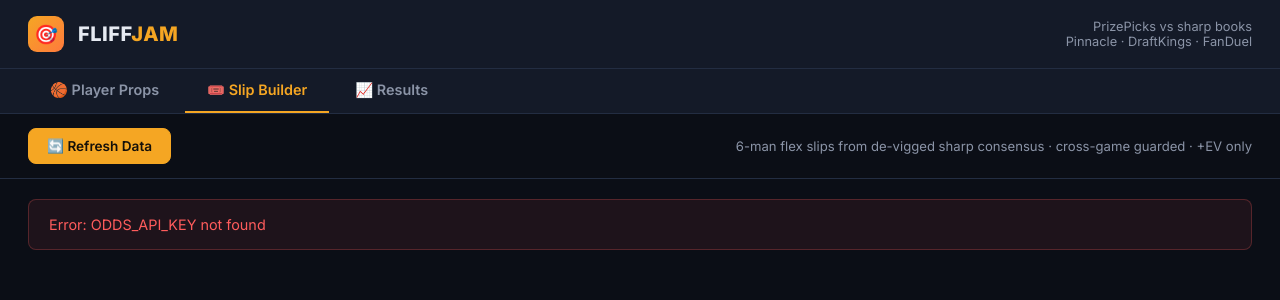
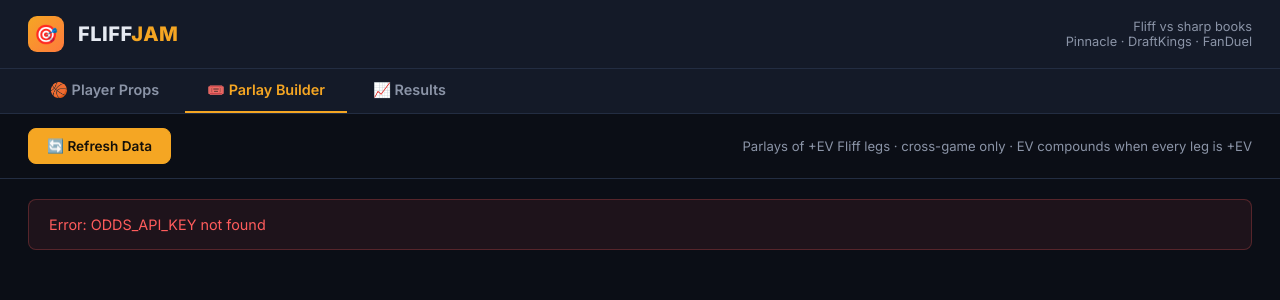
Before and after one commit to kyle-vo/FliffJam, a Flask app: page /slips in a window 1280 px wide. Shown: the top 300 px of the page. Run offline with Flask 3, Linux system fonts and the light colour scheme; data that the repository does not hold is empty.

Commit message:
Switch target book from PrizePicks to Fliff (real odds, true parlays)
Fliff is a real sportsbook with quoted odds and no per-bet fee, so:
- Target book is fliff (TheOddsAPI key, us2 region); h2h and spreads
  are fetched again alongside player props
- Edge is plain EV% at Fliff's price vs the de-vigged sharp consensus;
  Fliff odds column returns to the Player Props table, flex badges and
  breakeven math removed, Moneyline/Spread back in the market filter
- Slip Builder becomes Parlay Builder: best 2- and 3-leg parlays of
  +EV legs (cross-game, distinct players), EV = product(dec*p) - 1,
  payout shown as American odds; Fade prices the opposite side of
  every leg at Fliff's actual price; links go to sports.getfliff.com
- Results grades parlays W/L using the stored payout multiplier;
  legacy PP/Kalshi entries still grade as before
- Tests updated for Fliff (33 passing)

Co-Authored-By: Claude Fable 5.1 <noreply@anthropic.com>

```diff
--- a/server.py
+++ b/server.py
@@ -82,9 +82,9 @@ def _compute_opportunities():
 
     opportunities = calculate_ev_multi_from_data(target_markets, sharp_markets, matched)
 
-    # PrizePicks-only product: drop anything else (e.g. stale kalshi cache rows)
+    # Fliff-only product: drop anything else (e.g. stale cache rows)
     opportunities = [o for o in opportunities
-                     if (o.get('target_book') or '').lower() == 'prizepicks']
+                     if (o.get('target_book') or '').lower() == 'fliff']
 
     # Drop live/already-started games
     now = datetime.now(timezone.utc)
@@ -111,12 +111,10 @@ def _compute_opportunities():
         sharp_odds = opp.get('sharp_odds', 0)
         opp['value'] = odds_to_scale(target_odds) - odds_to_scale(sharp_odds)
 
-    # Edge: PrizePicks pays flex multipliers, not odds. Edge = true prob minus
-    # the ~54.5%/leg 6-flex breakeven, in probability points.
-    PP_FLEX_BREAKEVEN = 0.545
+    # Edge: Fliff is a real sportsbook paying its quoted odds with no
+    # per-bet fee, so edge is plain EV% against the consensus probability.
     for opp in opportunities:
-        true_prob = opp.get('true_probability')
-        opp['edge'] = None if true_prob is None else (true_prob - PP_FLEX_BREAKEVEN) * 100
+        opp['edge'] = opp.get('ev_percent')
 
     # Readable type + sport labels
     type_mapping = {
@@ -165,7 +163,7 @@ def _compute_opportunities():
 
 @app.route('/api/ev')
 def get_ev_opportunities():
-    """PrizePicks player props with flex-breakeven edge."""
+    """Fliff markets (props, moneylines, spreads) with EV edge."""
     try:
         opportunities = _compute_opportunities()
         positive_ev = [o for o in opportunities if o['ev'] > 0]
--- a/templates/slips.html
+++ b/templates/slips.html
@@ -3,7 +3,7 @@
 <head>
     <meta charset="UTF-8">
     <meta name="viewport" content="width=device-width, initial-scale=1.0">
-    <title>FliffJam - Slip Builder</title>
+    <title>FliffJam - Parlay Builder</title>
     <link rel="preconnect" href="https://fonts.googleapis.com">
     <link href="https://fonts.googleapis.com/css2?family=Inter:wght@400;500;600;700;800&display=swap" rel="stylesheet">
     <link rel="stylesheet" href="/static/theme.css">
@@ -13,12 +13,12 @@
         <header>
             <div class="logo-mark">🎯</div>
             <h1>FLIFF<span>JAM</span></h1>
-            <p>PrizePicks vs sharp books<br>Pinnacle · DraftKings · FanDuel</p>
+            <p>Fliff vs sharp books<br>Pinnacle · DraftKings · FanDuel</p>
         </header>
 
         <div class="nav-tabs">
             <a href="/" class="nav-tab">🏀 Player Props</a>
-            <a href="/slips" class="nav-tab active">🎟️ Slip Builder</a>
+            <a href="/slips" class="nav-tab active">🎟️ Parlay Builder</a>
             <a href="/results" class="nav-tab">📈 Results</a>
         </div>
 
@@ -29,14 +29,14 @@
             </div>
             <div class="filter-group">
                 <span style="color: var(--muted); font-size: 0.82em;">
-                    6-man flex slips from de-vigged sharp consensus · cross-game guarded · +EV only
+                    Parlays of +EV Fliff legs · cross-game only · EV compounds when every leg is +EV
                 </span>
             </div>
         </div>
 
         <div id="loading" class="loading">
             <div class="loading-spinner"></div>
-            <div>Building slips...</div>
+            <div>Building parlays...</div>
         </div>
 
         <div id="error" class="error" style="display: none;"></div>
@@ -44,16 +44,14 @@
         <div id="slipsContent" style="display: none; padding: 10px 28px 30px;"></div>
 
         <div id="noData" class="no-data" style="display: none;">
-            No positive-EV slips on the current board. That's the tool protecting your bankroll — check back after lines refresh.
+            No positive-EV parlays on the current board — not enough +EV Fliff legs across different games. Check back after lines refresh.
         </div>
     </div>
 
     <script>
         let allData = [];
         let fetchedAt = null;
-
-        // PrizePicks breakevens / payouts
-        const FLEX6_PAYOUTS = { 6: 25, 5: 2, 4: 0.4 };
+        const FLIFF_URL = 'https://sports.getfliff.com/';
 
         window.addEventListener('DOMContentLoaded', loadData);
         setInterval(updateDataAge, 60000);
@@ -98,8 +96,19 @@
             }
         }
 
+        // ---- odds helpers ----
         function oddsToScale(americanOdds) {
             return americanOdds < 0 ? americanOdds + 100 : americanOdds - 100;
+        }
+
+        function formatOdds(odds) {
+            if (odds === null || odds === undefined) return '—';
+            return odds > 0 ? `+${odds}` : `${odds}`;
+        }
+
+        function decimalToAmerican(dec) {
+            if (!dec || dec <= 1) return null;
+            return dec >= 2 ? Math.round((dec - 1) * 100) : Math.round(-100 / (dec - 1));
         }
 
         function sharpSpread(item) {
@@ -112,63 +121,10 @@
             return Math.max(...vals) - Math.min(...vals);
         }
 
-        function slipLegPool() {
-            const now = Date.now();
-            const base = allData.filter(i =>
-                (i.target_book || '').toLowerCase() === 'prizepicks' &&
-                i.true_probability !== null && i.true_probability !== undefined &&
-                (!i.commence_time || new Date(i.commence_time) > now)
-            );
-            let candidates = base.filter(i => sharpSpread(i) <= 40);
-            if (candidates.length < 6) candidates = base;
-
-            const bestPerPlayer = {};
-            for (const c of candidates) {
-                const key = `${c.player}_${c.market_key}`;
-                if (!bestPerPlayer[key] || c.true_probability > bestPerPlayer[key].true_probability) {
-                    bestPerPlayer[key] = c;
-                }
-            }
-            return Object.values(bestPerPlayer)
-                .sort((a, b) => b.true_probability - a.true_probability);
-        }
-
-        // Greedy 6-flex from a pool: max 2 legs/game, one square per player.
-        function buildSixFlex(pool) {
-            const chosen = [];
-            const perEvent = {};
-            const usedPlayers = new Set();
-            for (const l of pool) {
-                if ((perEvent[l.event] || 0) >= 2) continue;
-                if (usedPlayers.has(l.player)) continue;
-                chosen.push(l);
-                usedPlayers.add(l.player);
-                perEvent[l.event] = (perEvent[l.event] || 0) + 1;
-                if (chosen.length === 6) break;
-            }
-            if (chosen.length < 6) return null;
-
-            // dp[k] = P(exactly k legs hit) — Poisson-binomial
-            let dp = [1];
-            for (const l of chosen) {
-                const p = l.true_probability;
-                const next = new Array(dp.length + 1).fill(0);
-                for (let k = 0; k < dp.length; k++) {
-                    next[k] += dp[k] * (1 - p);
-                    next[k + 1] += dp[k] * p;
-                }
-                dp = next;
-            }
-            let ev = -1;
-            for (const [hits, mult] of Object.entries(FLEX6_PAYOUTS)) {
-                ev += dp[parseInt(hits)] * mult;
-            }
-            return { legs: chosen, dp, ev };
-        }
-
         function formatMarketKey(key) {
             const map = {
-                'h2h': 'ML', 'player_points': 'Points', 'player_rebounds': 'Rebounds',
+                'h2h': 'ML', 'spreads': 'Spread',
+                'player_points': 'Points', 'player_rebounds': 'Rebounds',
                 'player_assists': 'Assists', 'player_points_assists': 'Pts + Ast',
                 'player_points_rebounds': 'Pts + Reb',
                 'pitcher_strikeouts': 'Strikeouts', 'batter_total_bases': 'Total Bases'
@@ -178,51 +134,91 @@
 
         function escapeHtml(text) {
             const div = document.createElement('div');
-            div.textContent = text;
+            div.textContent = text ?? '';
             return div.innerHTML;
         }
 
-        // ---- Slip tracking (shared with Results page via localStorage) ----
-        let renderedFlexes = [];
-        let renderedFades = [];
-        let renderedPairs = [];
+        // ---- leg pool: +EV Fliff legs, upcoming, sharp books agreeing ----
+        function parlayLegPool() {
+            const now = Date.now();
+            const base = allData.filter(i =>
+                i.ev > 0 &&
+                i.target_decimal && i.true_probability !== null && i.true_probability !== undefined &&
+                (!i.commence_time || new Date(i.commence_time) > now)
+            );
+            let candidates = base.filter(i => sharpSpread(i) <= 40);
+            if (candidates.length < 4) candidates = base;
 
-        // Mirror a slip: flip every leg's side, complement its probability
-        // (the consensus is de-vigged/two-sided, so 1-p is the fair flip).
-        function buildFade(flex) {
-            const legs = flex.legs.map(l => ({
-                ...l,
-                selection: (l.selection || '').toLowerCase() === 'over' ? 'Under' : 'Over',
-                true_probability: 1 - l.true_probability
-            }));
-            let dp = [1];
-            for (const l of legs) {
-                const p = l.true_probability;
-                const next = new Array(dp.length + 1).fill(0);
-                for (let k = 0; k < dp.length; k++) {
-                    next[k] += dp[k] * (1 - p);
-                    next[k + 1] += dp[k] * p;
+            // One best pick per player+market (never both sides of a line)
+            const best = {};
+            for (const c of candidates) {
+                const key = `${c.event}_${c.player}_${c.market_key}`;
+                if (!best[key] || c.ev > best[key].ev) best[key] = c;
             }
-                dp = next;
-            }
-            let ev = -1;
-            for (const [hits, mult] of Object.entries(FLEX6_PAYOUTS)) {
-                ev += dp[parseInt(hits)] * mult;
-            }
-            return { legs, dp, ev };
+            return Object.values(best).sort((a, b) => b.ev - a.ev);
         }
 
-        function toggleFade(idx) {
-            const el = document.getElementById(`fade-${idx}`);
-            if (el) el.style.display = el.style.display === 'none' ? 'block' : 'none';
+        // Parlay math: independent legs multiply. EV = Π(dec_i × p_i) − 1.
+        function scoreParlay(legs) {
+            let payout = 1, hit = 1;
+            for (const l of legs) { payout *= l.target_decimal; hit *= l.true_probability; }
+            return { legs, payout, hit, ev: payout * hit - 1 };
         }
 
-        // Fade button: PrizePicks opens in a new tab (via the anchor's href);
-        // this just makes sure the flipped legs are visible to enter from.
+        function distinctGamesAndPlayers(legs) {
+            const events = new Set(), players = new Set();
+            for (const l of legs) {
+                if (events.has(l.event) || players.has(l.player)) return false;
+                events.add(l.event); players.add(l.player);
+            }
+            return true;
+        }
+
+        function buildParlays(pool, size, fromTop, keep) {
+            const legs = pool.slice(0, fromTop);
+            const out = [];
+            const pick = (start, chosen) => {
+                if (chosen.length === size) {
+                    if (distinctGamesAndPlayers(chosen)) {
+                        const s = scoreParlay(chosen);
+                        if (s.ev > 0) out.push(s);
+                    }
+                    return;
+                }
+                for (let i = start; i < legs.length; i++) pick(i + 1, [...chosen, legs[i]]);
+            };
+            pick(0, []);
+            out.sort((a, b) => b.ev - a.ev);
+            return out.slice(0, keep);
+        }
+
+        // ---- fade: the exact opposite side of every leg, priced at Fliff ----
+        function oppositeLeg(leg) {
+            const isProp = !!leg.selection;
+            return allData.find(o =>
+                o.event === leg.event && o.market_key === leg.market_key &&
+                o.commence_time === leg.commence_time &&
+                (isProp
+                    ? (o.player === leg.player && o.line === leg.line &&
+                       o.selection && o.selection.toLowerCase() !== leg.selection.toLowerCase())
+                    : (o.player !== leg.player))
+            ) || null;
+        }
+
+        function buildFade(parlay) {
+            const legs = parlay.legs.map(oppositeLeg);
+            if (legs.some(l => !l)) return null;  // Fliff doesn't price every other side
+            return scoreParlay(legs);
+        }
+
         function showFade(idx) {
             const el = document.getElementById(`fade-${idx}`);
             if (el) el.style.display = 'block';
         }
+
+        // ---- tracking (shared with Results page via localStorage) ----
+        let rendered = [];   // [{kind:'parlay', ...score}]
+        let renderedFades = [];
 
         function getTrackedSlips() {
             const t = localStorage.getItem('trackedSlips');
@@ -233,27 +229,25 @@
             localStorage.setItem('trackedSlips', JSON.stringify(t));
         }
 
-        function slipId(kind, legs) {
-            return kind + '|' + legs
-                .map(l => `${l.player}_${l.market_key}_${l.line}_${l.selection}`)
-                .sort()
-                .join('|');
+        function slipId(legs) {
+            return 'parlay|' + legs
+                .map(l => `${l.event}_${l.player}_${l.market_key}_${l.line}_${l.selection}`)
+                .sort().join('|');
         }
 
         function toggleSlipTrack(kind, idx) {
-            const slip = kind === 'flex' ? renderedFlexes[idx]
-                : kind === 'fade' ? renderedFades[idx]
-                : renderedPairs[idx];
+            const slip = kind === 'fade' ? renderedFades[idx] : rendered[idx];
             if (!slip) return;
-            const id = slipId(kind, slip.legs);
+            const id = slipId(slip.legs);
             const tracked = getTrackedSlips();
             if (tracked[id]) {
                 delete tracked[id];
             } else {
                 tracked[id] = {
                     ts: Date.now(),
-                    kind: kind === 'pair' ? '2-power' : '6-flex',
+                    kind: 'parlay',
                     ev: slip.ev,
+                    payout: slip.payout,
                     legs: slip.legs.map(l => ({
                         player: l.player,
                         selection: l.selection,
@@ -261,24 +255,24 @@
                         type: formatMarketKey(l.market_key),
                         event: l.event,
                         sport: l.sport || '',
-                        prob: l.true_probability
+                        prob: l.true_probability,
+                        odds: l.target_odds
                     })),
                     outcome: null
                 };
             }
             saveTrackedSlips(tracked);
-            // Re-render to refresh button states, keeping any open fade panels open
             const openFades = [...document.querySelectorAll('[id^="fade-"]')]
                 .filter(el => el.style.display !== 'none').map(el => el.id);
             renderSlips();
-            openFades.forEach(id => {
-                const el = document.getElementById(id);
+            openFades.forEach(fid => {
+                const el = document.getElementById(fid);
                 if (el) el.style.display = 'block';
             });
         }
 
         function trackBtn(kind, idx, legs) {
-            const isTracked = !!getTrackedSlips()[slipId(kind, legs)];
+            const isTracked = !!getTrackedSlips()[slipId(legs)];
             return `<button class="btn btn-secondary" style="padding:5px 12px; margin-top:6px; ${isTracked ? 'border-color:var(--green); color:var(--green);' : ''}"
                 onclick="toggleSlipTrack('${kind}', ${idx})">${isTracked ? '✓ Tracked' : '+ Track'}</button>`;
         }
@@ -287,70 +281,69 @@
             <div class="slip-leg">
                 <span class="badge badge-primary" style="margin-right:4px;">${escapeHtml(l.sport || '')}</span>
                 <strong>${escapeHtml(l.player)}</strong>
-                ${l.selection || ''} ${l.line !== null ? l.line : ''} ${formatMarketKey(l.market_key)}
+                ${l.selection || ''} ${l.line !== null && l.line !== undefined ? (l.market_key === 'spreads' && l.line > 0 ? '+' : '') + l.line : ''} ${formatMarketKey(l.market_key)}
+                <strong style="margin-left:4px;">${formatOdds(l.target_odds)}</strong>
                 <span class="meta">(${escapeHtml(l.event)}, ${(l.true_probability * 100).toFixed(1)}%)</span>
             </div>`;
 
-        function renderSlips() {
-            const content = document.getElementById('slipsContent');
-            const noData = document.getElementById('noData');
-            const pool = slipLegPool();
-
-            let html = '';
-
-            // ---- Top 6-man flexes: disjoint slips, +EV only, up to 3 ----
-            const flexes = [];
-            let remaining = [...pool];
-            for (let n = 0; n < 3; n++) {
-                const flex = buildSixFlex(remaining);
-                if (!flex || flex.ev <= 0) break;
-                flexes.push(flex);
-                const used = new Set(flex.legs.map(l => `${l.player}_${l.market_key}`));
-                remaining = remaining.filter(l => !used.has(`${l.player}_${l.market_key}`));
-            }
-
-            renderedFlexes = flexes;
-            renderedFades = flexes.map(buildFade);
-            if (flexes.length > 0) {
-                html += '<div class="section-label">Best 6-Man Flex (25x / 2x / 0.4x)</div>';
-                html += flexes.map((f, idx) => {
+        function cardHtml(p, idx) {
             const fade = renderedFades[idx];
             return `
                 <div class="slip-card pos" style="flex-wrap: wrap;">
                     <div>
-                            <span class="slip-num">#${idx + 1}</span>
-                            ${f.legs.map(legHtml).join('')}
+                        <span class="slip-num">#${idx + 1} · ${p.legs.length}-leg · pays ${formatOdds(decimalToAmerican(p.payout))}</span>
+                        ${p.legs.map(legHtml).join('')}
                     </div>
                     <div class="slip-ev">
-                            <div class="big ev-positive">+${(f.ev * 100).toFixed(1)}% EV</div>
-                            <div class="sub">6/6: ${(f.dp[6] * 100).toFixed(1)}% · 5/6: ${(f.dp[5] * 100).toFixed(1)}% · 4/6: ${(f.dp[4] * 100).toFixed(1)}%</div>
+                        <div class="big ev-positive">+${(p.ev * 100).toFixed(1)}% EV</div>
+                        <div class="sub">${(p.hit * 100).toFixed(1)}% to hit · ${p.payout.toFixed(2)}x</div>
                         <div style="display:flex; gap:6px; justify-content:flex-end;">
-                                ${trackBtn('flex', idx, f.legs)}
-                                <a href="https://www.prizepicks.com/" target="_blank" rel="noopener"
-                                   class="btn btn-primary" style="padding:5px 12px; margin-top:6px;"
-                                   title="Opens PrizePicks and shows the flipped legs below to enter"
-                                   onclick="showFade(${idx})">Fade ↗</a>
-                                <a href="https://www.prizepicks.com/" target="_blank" rel="noopener"
-                                   class="btn btn-primary" style="padding:5px 12px; margin-top:6px;">Bet on PP ↗</a>
+                            ${trackBtn('parlay', idx, p.legs)}
+                            ${fade ? `<a href="${FLIFF_URL}" target="_blank" rel="noopener" class="btn btn-primary"
+                                   style="padding:5px 12px; margin-top:6px;" title="Opens Fliff and shows the flipped legs below"
+                                   onclick="showFade(${idx})">Fade ↗</a>` : ''}
+                            <a href="${FLIFF_URL}" target="_blank" rel="noopener" class="btn btn-primary"
+                               style="padding:5px 12px; margin-top:6px;">Bet on Fliff ↗</a>
                         </div>
                     </div>
+                    ${fade ? `
                     <div id="fade-${idx}" style="display:none; flex-basis:100%; margin-top:10px; padding-top:10px; border-top:1px dashed var(--border);">
                         <div style="display:flex; justify-content:space-between; align-items:center; gap:15px;">
                             <div>
-                                    <span class="slip-num">FADE — every leg flipped</span>
+                                <span class="slip-num">FADE — every leg flipped · pays ${formatOdds(decimalToAmerican(fade.payout))}</span>
                                 ${fade.legs.map(legHtml).join('')}
                             </div>
                             <div class="slip-ev">
                                 <div class="big ${fade.ev > 0 ? 'ev-positive' : 'ev-negative'}">${fade.ev > 0 ? '+' : ''}${(fade.ev * 100).toFixed(1)}% EV</div>
-                                    <div class="sub">6/6: ${(fade.dp[6] * 100).toFixed(1)}% · 5/6: ${(fade.dp[5] * 100).toFixed(1)}% · 4/6: ${(fade.dp[4] * 100).toFixed(1)}%</div>
+                                <div class="sub">${(fade.hit * 100).toFixed(1)}% to hit · ${fade.payout.toFixed(2)}x</div>
                                 <div style="display:flex; gap:6px; justify-content:flex-end;">
                                     ${trackBtn('fade', idx, fade.legs)}
                                 </div>
                             </div>
                         </div>
-                        </div>
+                    </div>` : ''}
                 </div>`;
-                }).join('');
+        }
+
+        function renderSlips() {
+            const content = document.getElementById('slipsContent');
+            const noData = document.getElementById('noData');
+            const pool = parlayLegPool();
+
+            const twos = buildParlays(pool, 2, 15, 5);
+            const threes = buildParlays(pool, 3, 12, 3);
+            rendered = [...threes, ...twos];
+            renderedFades = rendered.map(buildFade);
+
+            let html = '';
+            let idx = 0;
+            if (threes.length) {
+                html += '<div class="section-label">Best 3-Leg Parlays</div>';
+                html += threes.map(p => cardHtml(p, idx++)).join('');
+            }
+            if (twos.length) {
+                html += '<div class="section-label">Best 2-Leg Parlays</div>';
+                html += twos.map(p => cardHtml(p, idx++)).join('');
             }
 
             if (!html) {
@@ -358,7 +351,6 @@
                 content.style.display = 'none';
                 return;
             }
-
             content.innerHTML = html;
             content.style.display = 'block';
             noData.style.display = 'none';
```
Also changed, not shown: fetchers/odds_api.py (+26 -2 lines), templates/index.html (+13 -12 lines), templates/results.html (+22 -7 lines), tests/test_pricing_engine.py (+14 -16 lines). Lines whose indentation alone changed are shown as unchanged.
